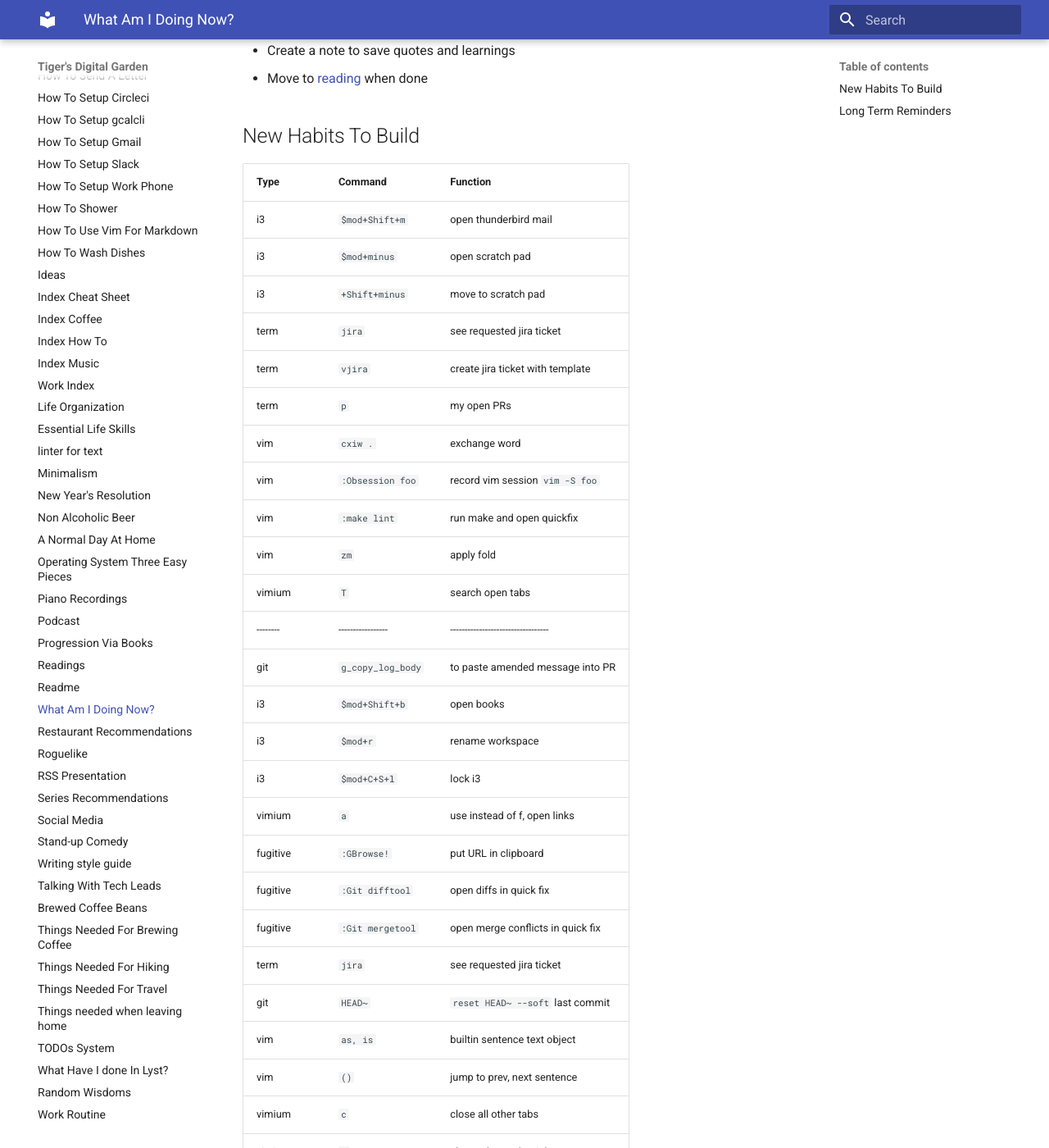
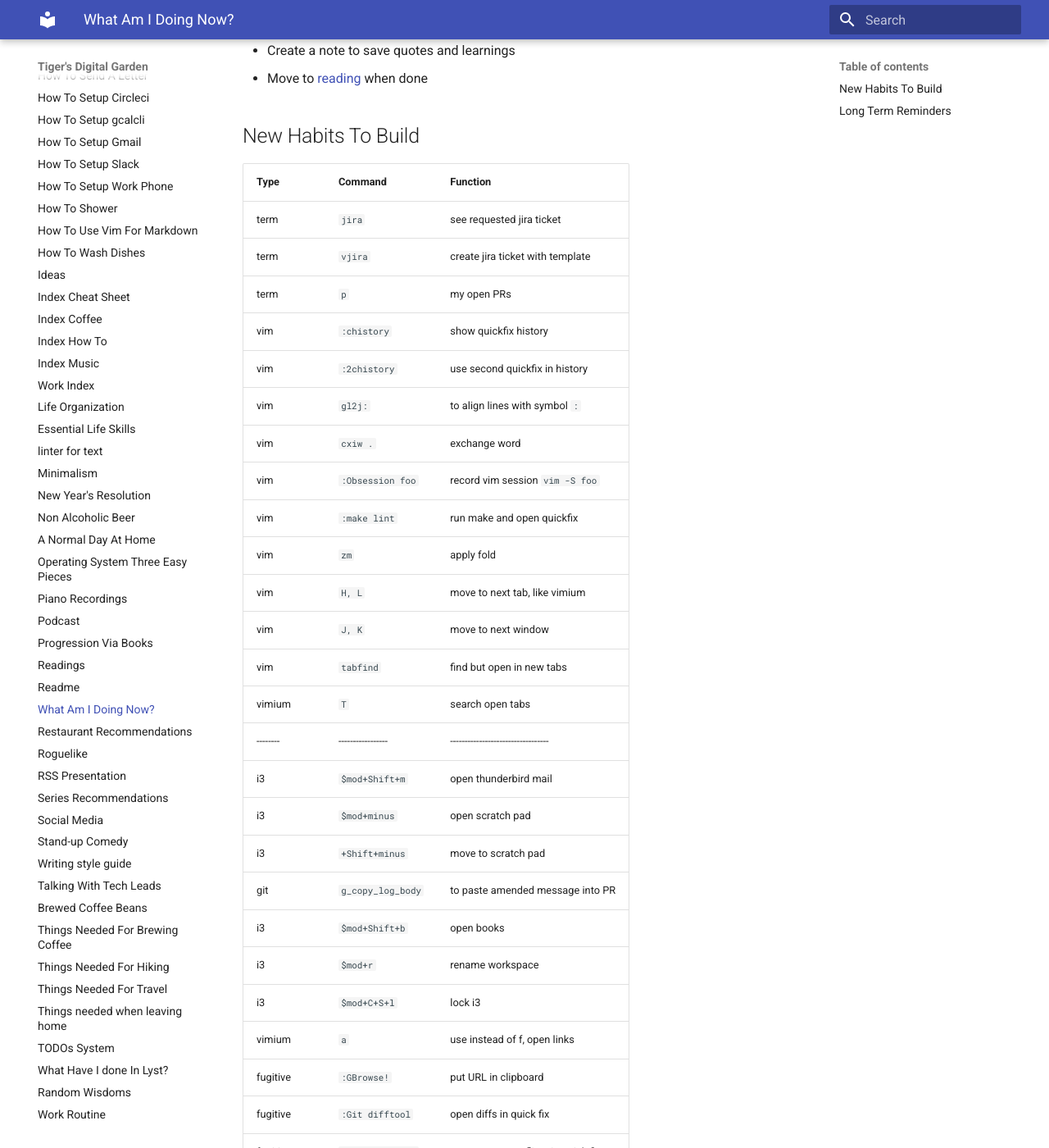
Before and after one commit to ynotstartups/notes, an MkDocs documentation site: the page built from notes/reminders.md, in a window 1280 px wide and 1400 px high, scrolled down 428 px. Shown: the whole window at 82% size. Built offline with MkDocs 1.6.1 and Material for MkDocs 9.7.7, drawn with Linux system fonts in a browser that asks for light colours; some of the changed text lies outside the part shown.

Commit message:
update progress and reminders

```diff
--- a/notes/reminders.md
+++ b/notes/reminders.md
@@ -17,18 +17,24 @@
 
 | Type     | Command           | Function                           |
 | -------- | ----------------- | ---------------------------------- |
-| i3       | `$mod+Shift+m`    | open thunderbird mail              |
-| i3       | `$mod+minus`      | open scratch pad                   |
-| i3       | `+Shift+minus`    | move to scratch pad                |
 | term     | `jira`            | see requested jira ticket          |
 | term     | `vjira`           | create jira ticket with template   |
 | term     | `p`               | my open PRs                        |
+| vim      | `:chistory`       | show quickfix history              |
+| vim      | `:2chistory`      | use second quickfix in history     |
+| vim      | `gl2j:`           | to align lines with symbol `:`     |
 | vim      | `cxiw .`          | exchange word                      |
 | vim      | `:Obsession foo`  | record vim session `vim -S foo`    |
 | vim      | `:make lint`      | run make and open quickfix         |
 | vim      | `zm`              | apply fold                         |
+| vim      | `H, L`            | move to next tab, like vimium      |
+| vim      | `J, K`            | move to next window                |
+| vim      | `tabfind`         | find but open in new tabs          |
 | vimium   | `T`               | search open tabs                   |
 | -------- | ----------------- | ---------------------------------- |
+| i3       | `$mod+Shift+m`    | open thunderbird mail              |
+| i3       | `$mod+minus`      | open scratch pad                   |
+| i3       | `+Shift+minus`    | move to scratch pad                |
 | git      | `g_copy_log_body` | to paste amended message into PR   |
 | i3       | `$mod+Shift+b`    | open books                         |
 | i3       | `$mod+r`          | rename workspace                   |
```
Also changed, not shown: other parts of notes/reminders.md (+3 -5 lines).
